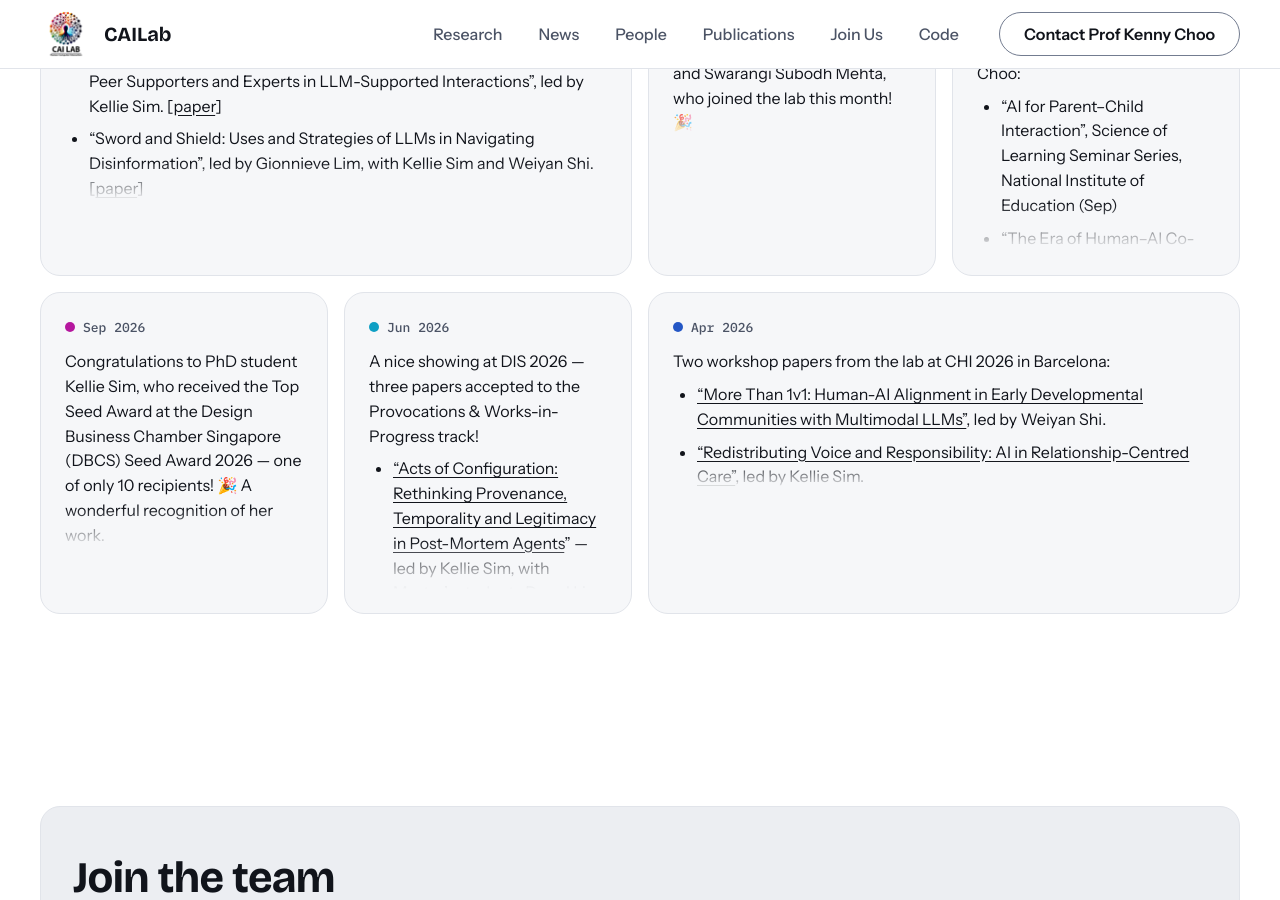
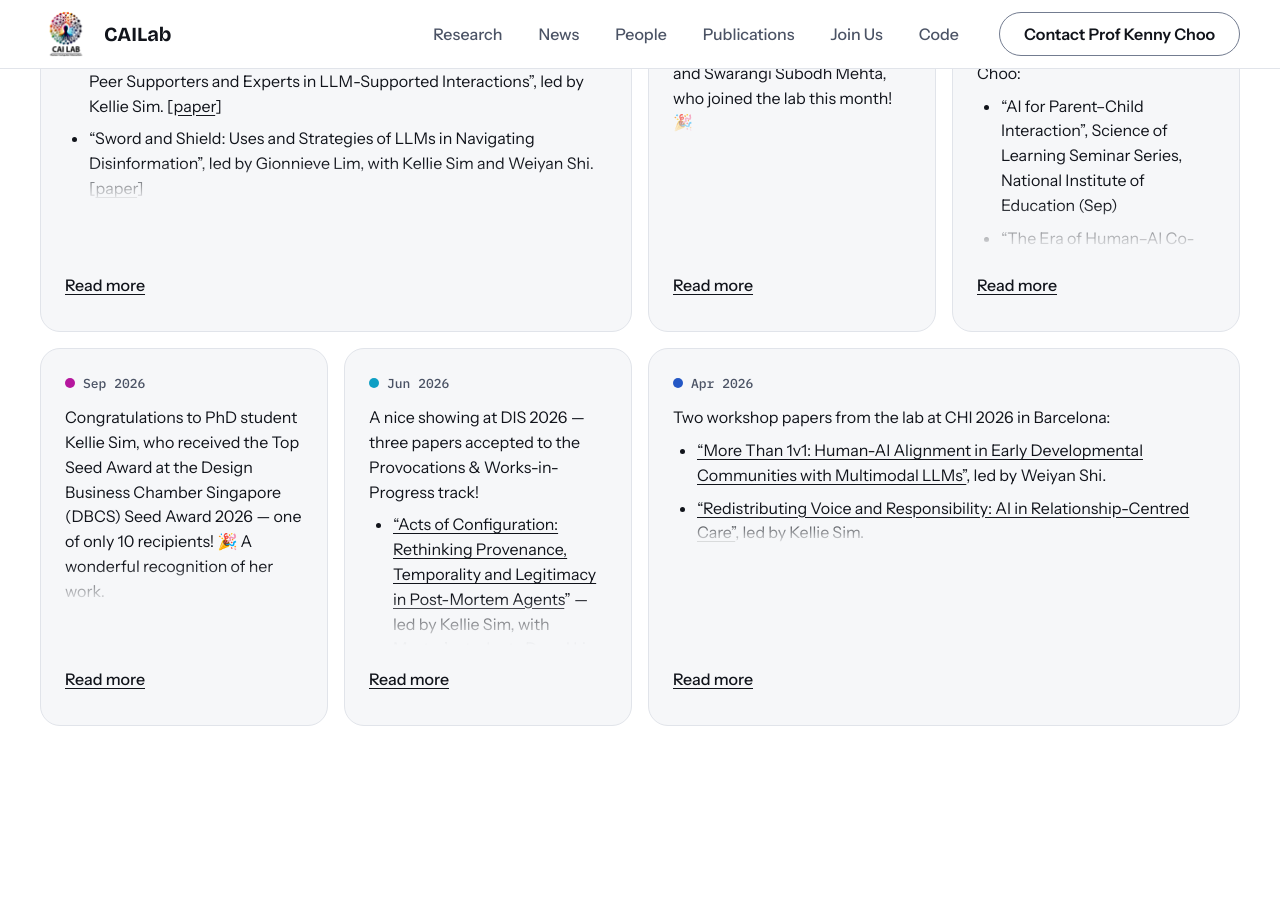
Before and after one commit to Context-Aware-Interaction-Lab/Context-Aware-Interaction-Lab.github.io, a Jekyll site: the page built from index.html, in a window 1280 px wide and 900 px high, scrolled down 1781 px. Built offline with Jekyll 4.4.1, drawn with Linux system fonts in a browser that asks for light colours.

Commit message:
Make home news cards link to their full card on /news/
Each preview card is a stretched link ("Read more" whose ::after covers
the card) to /news/#news-N. Anchors count from the oldest item, so news
added at the top never moves an older link. The card text sits above the
overlay but ignores the pointer except on its own links, so paper links
inside a card still work and nothing is nested inside another anchor.
/news/ cards get the anchors but no self-link.

Tests: anchors from the oldest, each home card's href, targets exist,
accessible name carries the date, no self-link on /news/, inner links
kept, no nested anchors on any page.

Co-Authored-By: Claude Sonnet 5.5 <noreply@anthropic.com>

```diff
--- a/_includes/news-item.html
+++ b/_includes/news-item.html
@@ -1,5 +1,16 @@
+{%- comment -%}
+  item  the news entry
+  index position among the cards shown (picks the dot colour)
+  pos   position in the full list; the anchor counts from the oldest, so new news never moves an old link
+  wide  span two columns
+  link  true on the home preview: the whole card leads to its full card on /news/
+{%- endcomment -%}
 {%- assign tone = include.index | modulo: 6 | plus: 1 -%}
-<li class="news-item{% if include.wide %} news-item--wide{% endif %}">
+{%- assign ordinal = site.data.news.size | minus: include.pos -%}
+<li class="news-item{% if include.wide %} news-item--wide{% endif %}{% if include.link %} news-item--link{% endif %}" id="news-{{ ordinal }}">
   <p class="news-item__date"><span class="dot c{{ tone }}" aria-hidden="true"></span>{% if include.item.date %}<span>{{ include.item.date }}</span>{% endif %}</p>
   <div class="news-item__text">{{ include.item.text | markdownify }}</div>
+  {%- if include.link %}
+  <a class="news-item__more" href="{{ '/news/' | relative_url }}#news-{{ ordinal }}">Read more<span class="visually-hidden"> about the {{ include.item.date }} announcement</span></a>
+  {%- endif %}
 </li>
--- a/assets/css/site.css
+++ b/assets/css/site.css
@@ -133,6 +133,19 @@ svg line,svg path{stroke:var(--c);fill:none}
 .news-item__text{font-size:var(--fs-body)}
 @media (max-width:1000px){.news{grid-template-columns:repeat(2,1fr)}}
 @media (max-width:640px){.news{grid-template-columns:1fr}.news-item--wide{grid-column:auto}}
+/* home preview card: one real link whose ::after covers the card. The text (a stacking context, because it is masked)
+   sits above it but ignores the pointer except on its own links, so a click on plain text opens the card. */
+.news-item{scroll-margin-top:96px}
+.news-item:target{border-color:var(--text)}
+.news-item--link{position:relative;transition:border-color .15s,background .15s}
+.news-item--link:hover{border-color:var(--line-strong);background:var(--surface-2)}
+.news-item--link .news-item__text{position:relative;z-index:1;pointer-events:none}
+.news-item--link .news-item__text a{pointer-events:auto}
+.news-item__more{margin-top:auto;display:inline-flex;align-items:center;min-height:var(--tap);font-weight:500;color:var(--text);text-underline-offset:3px}
+.news-item__more::after{content:"";position:absolute;inset:0;border-radius:var(--radius-l)}
+.news-item__more:focus-visible{outline:none}
+.news-item__more:focus-visible::after{outline:2px solid var(--focus);outline-offset:3px}
+.visually-hidden{position:absolute;width:1px;height:1px;margin:-1px;padding:0;overflow:hidden;clip:rect(0 0 0 0);white-space:nowrap;border:0}
 
 /* people / person-card */
 .people-group+.people-group{margin-top:var(--space-7)}
--- a/index.html
+++ b/index.html
@@ -27,11 +27,14 @@ hero: true
       <a class="section-header__link" href="{{ '/news/' | relative_url }}">All news</a>
     </div>
     <ul class="tiles news">
-      {% assign dated = site.data.news | where_exp: "n", "n.date" %}
-      {% for item in dated limit: 6 %}
+      {% assign shown = 0 %}
+      {% for item in site.data.news %}
+      {% if item.date and shown < 6 %}
       {% assign wide = false %}
-      {% if forloop.index0 == 0 or forloop.index0 == 5 %}{% assign wide = true %}{% endif %}
-      {% include news-item.html item=item index=forloop.index0 wide=wide %}
+      {% if shown == 0 or shown == 5 %}{% assign wide = true %}{% endif %}
+      {% include news-item.html item=item index=shown pos=forloop.index0 wide=wide link=true %}
+      {% assign shown = shown | plus: 1 %}
+      {% endif %}
       {% endfor %}
     </ul>
   </div>
--- a/news.html
+++ b/news.html
@@ -9,7 +9,7 @@ permalink: /news/
   <div class="container">
     <ul class="tiles news news--list">
       {% for item in site.data.news %}
-      {% include news-item.html item=item index=forloop.index0 %}
+      {% include news-item.html item=item index=forloop.index0 pos=forloop.index0 %}
       {% endfor %}
     </ul>
   </div>
```
Also changed, not shown: design-language.html (+1 -1 lines), tests/site_test.rb (+54 -0 lines).
